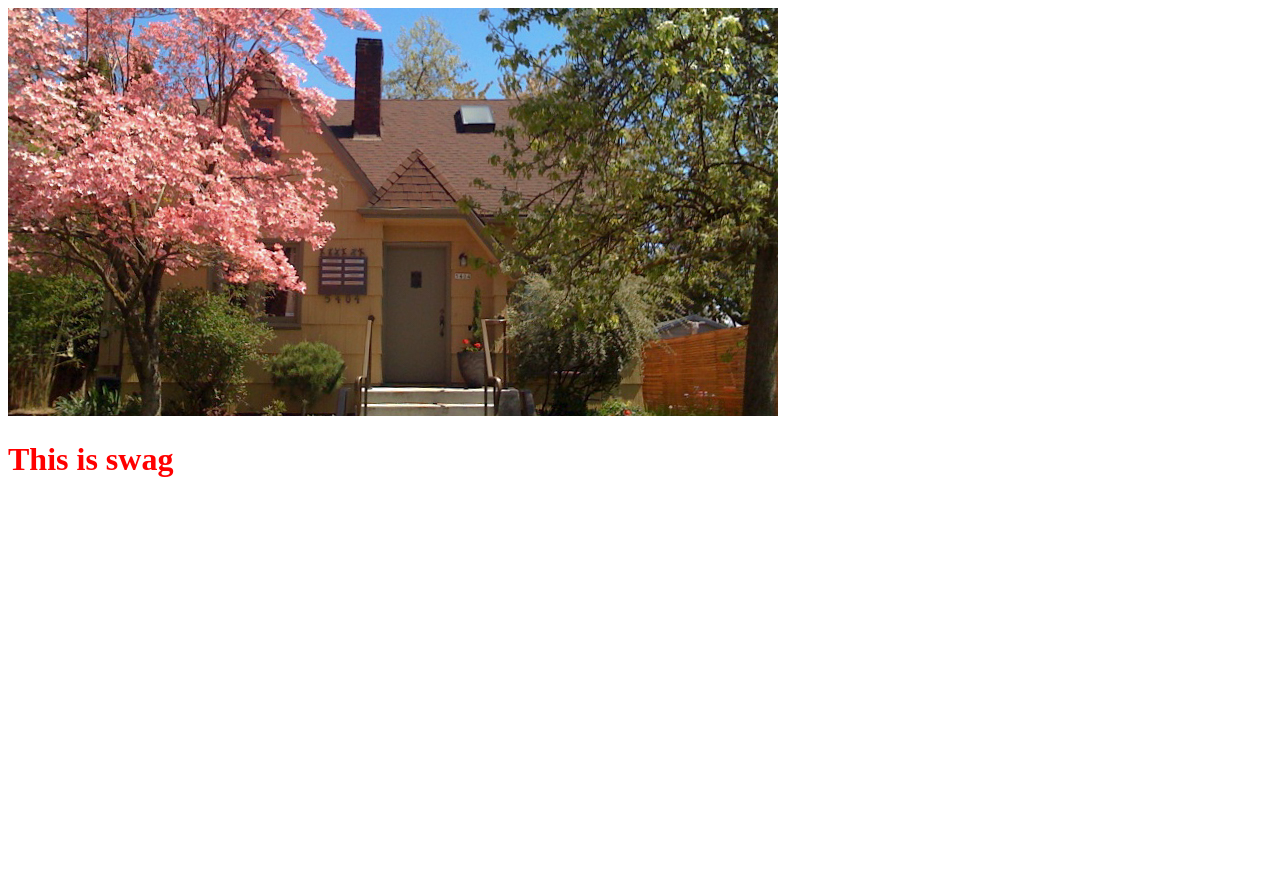
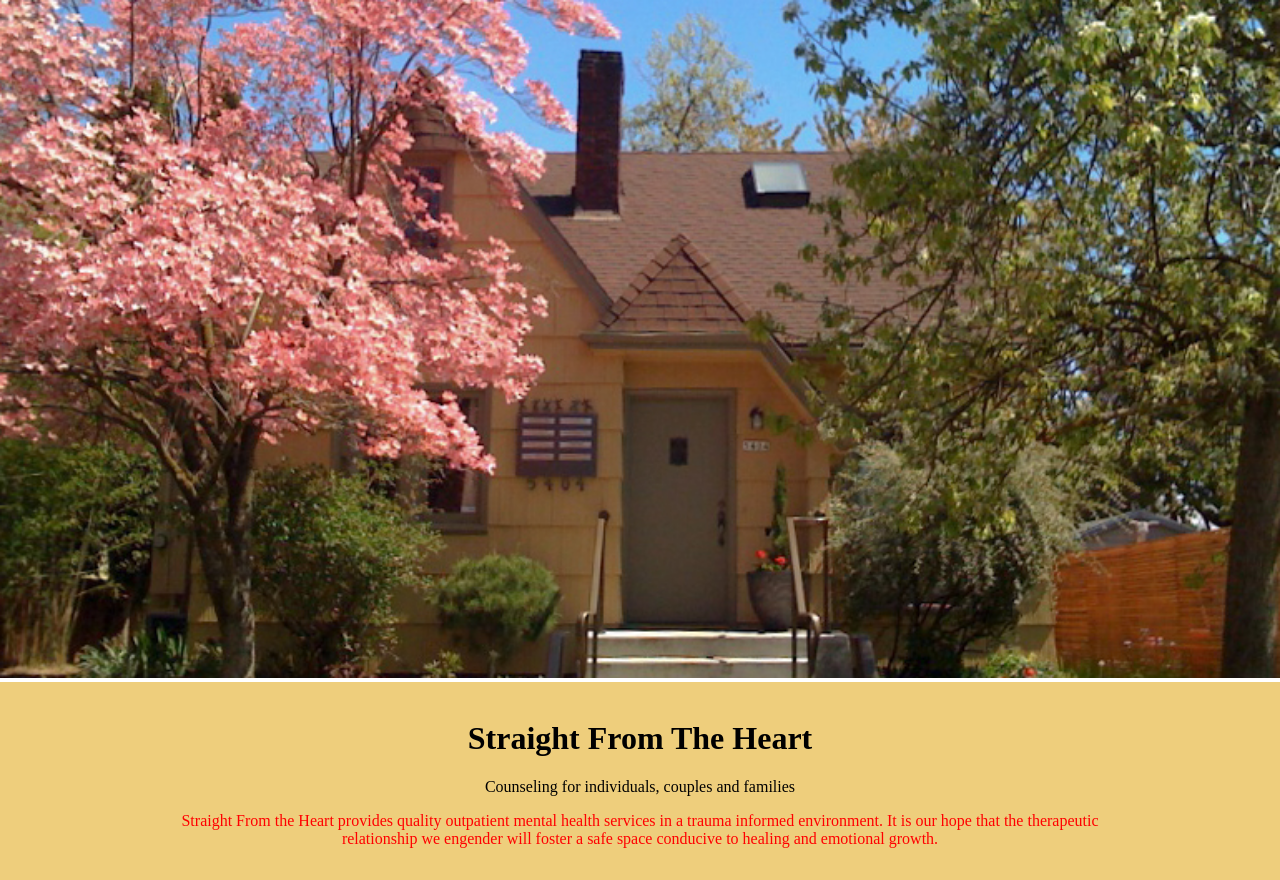
Before and after one commit to professorchip/sfth-webdev, a plain HTML site: page index.html in a window 1280 px wide. Before the commit the page ends 800 px from the top, so only its background shows below. Drawn offline with Linux system fonts and the light colour scheme.

Commit message:
header description box added

```diff
--- a/index.html
+++ b/index.html
@@ -11,11 +11,23 @@
 </head>
 
 <body>
-    <div>
-        <img src="img/header-pic-3.jpg" alt="Straight from the Heart office">
-    </div>
-    <div id="header-logo">
-        <h1>This is swag</h1>
+    <div id="header-container">
+        <img id="header-image" src="img/header-pic-3.jpg" alt="Straight from the Heart office">
+        <div id="header-textbox">
+            <div id="textbox-title">
+                <h1>Straight From The Heart</h1>
+            </div>
+            <div id="textbox-subtitle">
+                <p>Counseling for individuals, couples and families</p>
+            </div>
+            <div id="textbox-maintext-outer">
+                <p id="textbox-maintext-outer">
+                    Straight From the Heart provides quality outpatient mental health
+                    services in a trauma informed
+                    environment. It is our hope that the therapeutic relationship we engender will foster a safe space
+                    conducive to healing and emotional growth. </p>
+            </div>
+        </div>
     </div>
 </body>
 
--- a/style.css
+++ b/style.css
@@ -1,3 +1,59 @@
+body {
+    margin: 0 0 0 0;
+}
+
 #header-logo {
-    color:red;
+    color:#EECE7C;
 }
+
+#header-image {
+    width: 100%;
+    background-color: red;
+  }
+
+body {
+   margin: 0 0 0 0;
+}
+
+#header-textbox {
+    padding-top: 1rem;
+    padding-left: 1rem;
+    padding-right: 1rem;
+    padding-bottom: 1rem;
+    background: #EECE7C;
+}
+
+#textbox-title {
+    text-align: center;
+    /* border: 3px solid green; */
+}
+
+#textbox-subtitle {
+    text-align: center;
+}
+
+#textbox-maintext-outer {
+    text-align: center;
+    padding-left: .5rem;
+    padding-right: .5rem;
+}
+
+#textbox-maintext-inner {
+    font-size: 20px;
+}
+
+h1 {
+    font-size: 1.5rem;
+}
+
+@media screen and (min-width: 768px){
+    #textbox-maintext-outer {
+        text-align: center;
+        padding-left: 4rem;
+        padding-right: 4rem;
+        color: red;
+    }
+    h1 {
+        font-size: 2rem;
+    }
+}
```
Also changed, not shown: 1 other file.
